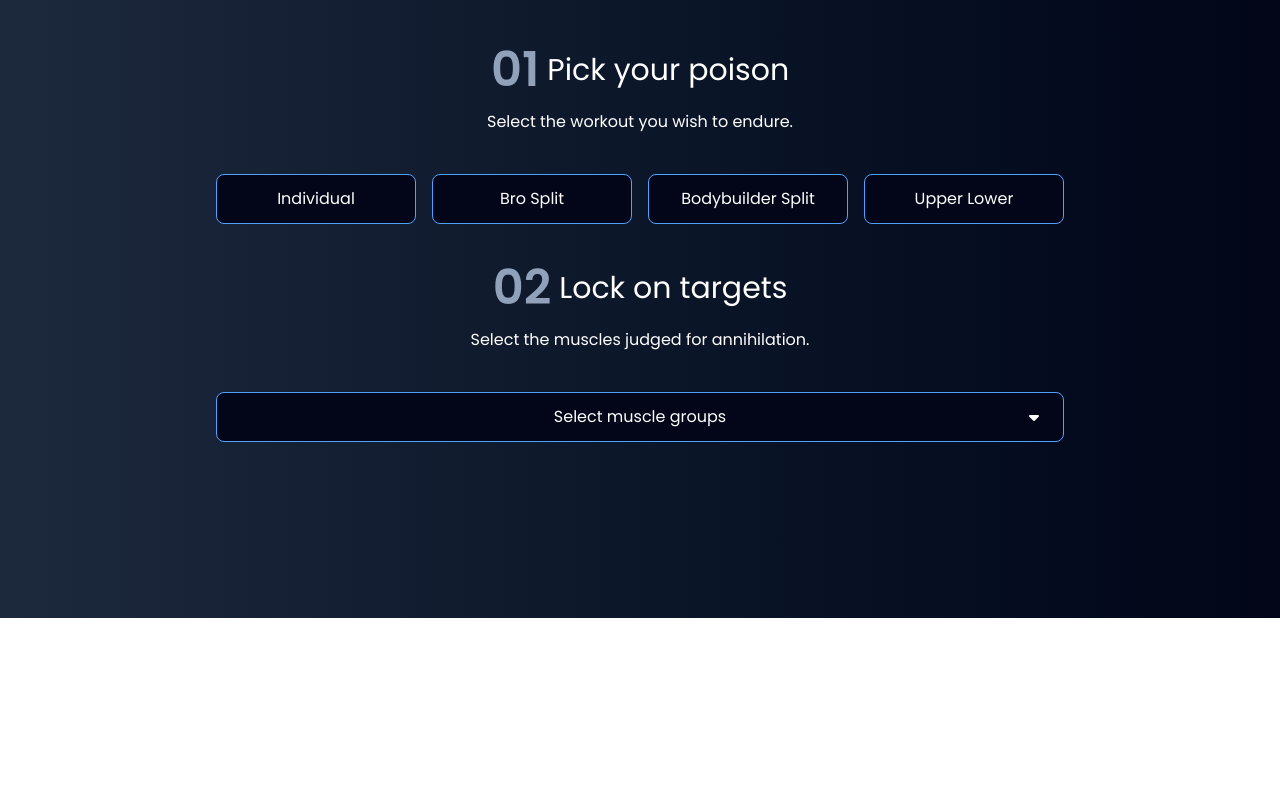
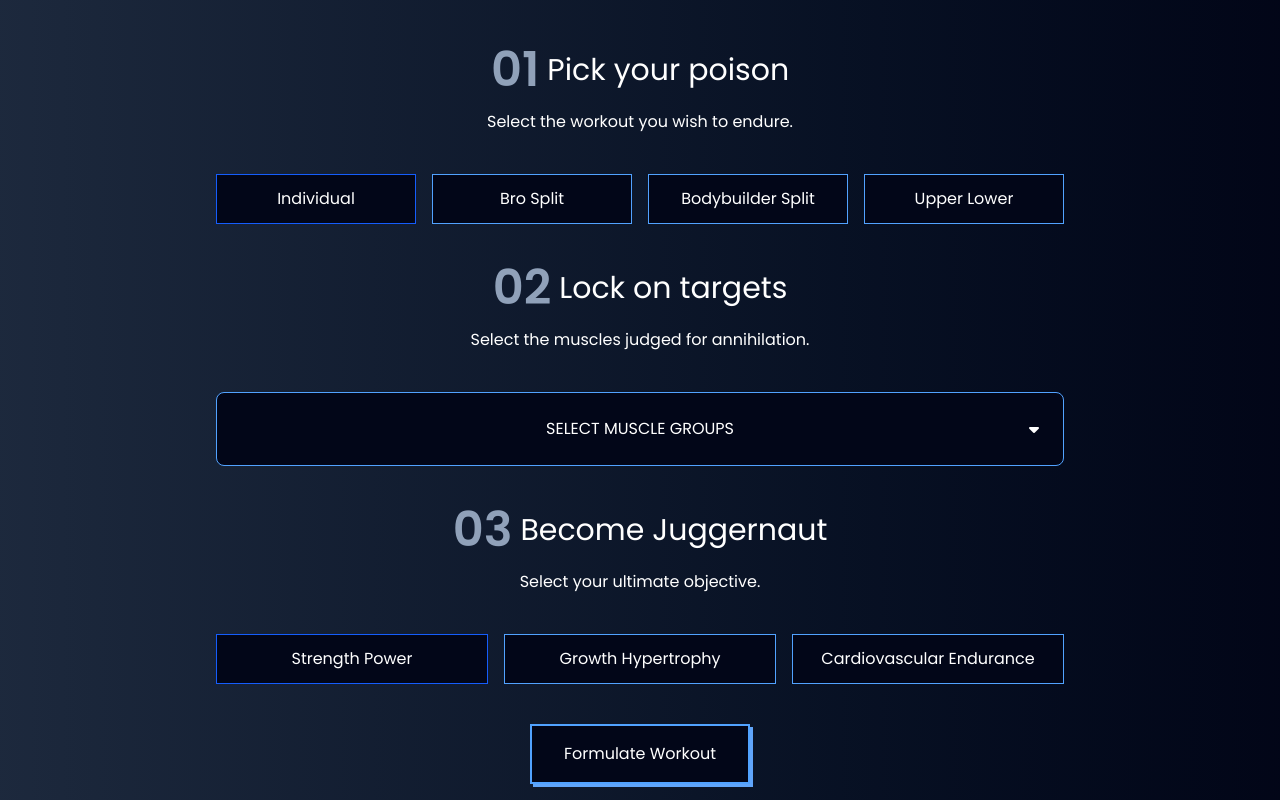
Before and after one commit to Svayam10/Fitness-App, a React (Vite) app: page / in a window 1280 px wide. Shown: the part 982-1782 px from the top of the page. Before the commit the page ends 1600 px from the top, so only its background shows below. Built offline with nearby package versions, Linux system fonts and the light colour scheme.

Commit message:
Basic frontend Ready

```diff
--- /dev/null
+++ b/src/components/Button.jsx
@@ -0,0 +1,10 @@
+import React from 'react'
+
+export default function Button(props) {
+    const {text} = props
+  return (
+      <button className="px-8 py-4 mx-auto rounded-medium border-blue-400 border-solid border-[2px] bg-slate-950 blueShadow duration-200">
+        <p>{text}</p>
+      </button>
+  )
+}
--- a/src/components/Generator.jsx
+++ b/src/components/Generator.jsx
@@ -1,6 +1,7 @@
-import React from 'react'
+import React, {useState} from 'react'
 import SectionWrapper from './SectionWrapper'
-import { WORKOUTS } from '../utils/swolider'
+import { SCHEMES, WORKOUTS } from '../utils/swolider'
+import Button from './Button'
 
 function Header (props) {
   const {index,title,description} = props
@@ -15,14 +16,50 @@ function Header (props) {
   )
 }
 
-export default function Generator() {
+export default function Generator(props) {
+  const {poison, setPoison, muscles, setMuscles, goals, setGoals} = props
+
+  const [showModal, setShowModal] = useState(false)
+
+
+
+  function toggleModal() {
+    setShowModal(!showModal)
+  }
+
+  function updateMuscles(muscleGroup){
+
+    if(muscles.includes(muscleGroup)){
+      setMuscles(muscles.filter(val => val !== muscleGroup))
+      return
+    }
+
+    if (muscles.length > 2){
+      return
+    }
+    if (poison !== 'individual'){
+      setMuscles([muscleGroup])
+      setShowModal(false)
+      return
+    }
+
+    setMuscles([...muscles,muscleGroup])
+    if (muscles.length === 2){
+      setShowModal(false)
+    }
+
+  }
+
   return (
     <SectionWrapper header={'Generate your Workout'} title={['It\'s','huge','o\'clock']}>
       <Header index={'01'} title={'Pick your poison'} description={'Select the workout you wish to endure.'}/>
       <div className="grid grid-cols-2 sm:grid-cols-4 gap-4">
         {Object.keys(WORKOUTS).map((type ,typeIndex) => {
           return(
-            <button className="bg-slate-950 border border-blue-400 duration-200 hover:border-blue-600 py-3 rounded-lg" key={typeIndex}>
+            <button onClick={()=>{
+              setMuscles([])
+              setPoison(type)
+            }} className={"bg-slate-950 border duration-200  hover:border-blue-800 py-3 rounded-lg" + (type === poison ? 'border border-blue-600' : 'border border-blue-400')} key={typeIndex}>
               <p className='capitalize'>{type.replaceAll('_'," ")}</p>
             </button>
           )
@@ -30,12 +67,42 @@ export default function Generator() {
       </div>
 
       <Header index={'02'} title={'Lock on targets'} description={'Select the muscles judged for annihilation.'}/>
-      <div className="bg-slate-950 border border-solid border-blue-400 p-3 rounded-lg">
-        <div className='relative flex items-center justify-center'>
-          <p>Select muscle groups</p>
+      <div className="bg-slate-950 border border-solid border-blue-400 p-3 rounded-lg flex flex-col">
+        <button onClick={toggleModal} className='relative p-3 flex items-center justify-center'>
+          <p className='uppercase'>{muscles.length == 0 ? 'Select muscle groups': muscles.join(' ')}</p>
           <i className="fa-solid absolute right-3 top-1/2 -translate-y-1/2 fa-caret-down"></i>
-        </div>
+        </button>
+        {showModal && (
+          <div className='flex flex-col px-3 pb-3'>
+            {(poison === 'individual' ? WORKOUTS[poison] : Object.keys(WORKOUTS[poison])).map((muscleGroup,muscleGroupIndex)=>{
+              return(
+                <button onClick={()=>{
+                  updateMuscles(muscleGroup)
+                }} key={muscleGroupIndex} className={'hover:text-blue-400 px-4 duration-200'+ (muscles.includes(muscleGroup) ? ' text-blue-400' : '')}>
+                  <p className='uppercase'>{muscleGroup.replaceAll("_","")}</p>
+                </button>
+              )
+            })
+
+            }
+          </div>
+        )}
       </div>
+
+      <Header index={'03'} title={'Become Juggernaut'} description={'Select your ultimate objective.'}/>
+      <div className="grid grid-cols-2 sm:grid-cols-3 gap-4">
+        {Object.keys(SCHEMES).map((scheme ,schemeIndex) => {
+          return(
+            <button onClick={()=>{
+              setGoals(scheme)
+            }} className={"bg-slate-950 border duration-200 px-4 hover:border-blue-800 py-3 rounded-lg" + (scheme === goals ? 'border border-blue-600' : 'border border-blue-400')} key={schemeIndex}>
+              <p className='capitalize'>{scheme.replaceAll('_'," ")}</p>
+            </button>
+          )
+        })}
+      </div>
+      <Button text='Formulate Workout'/>
+
 
     </SectionWrapper>
   )
--- a/src/components/Hero.jsx
+++ b/src/components/Hero.jsx
@@ -1,4 +1,5 @@
 import React from "react";
+import Button from "./Button";
 
 export default function Hero() {
   return (
@@ -17,9 +18,7 @@ export default function Hero() {
         <span className="text-blue-400 font-medium">mass monstrosity</span>,
         afflicted with severe body dismorphia, unable to fit through doors.
       </p>
-      <button className="px-8 py-4 rounded-medium border-blue-400 border-solid border-[2px] bg-slate-950 blueShadow duration-200">
-        <p>Accept & Begin</p>
-      </button>
+      <Button text="Accept & Begin" />
     </div>
   );
 }
--- a/src/components/Workout.jsx
+++ b/src/components/Workout.jsx
@@ -1,6 +1,7 @@
 import React from 'react'
 
-export default function Workout() {
+export default function Workout(props) {
+  const {workout} = props
   return (
     <div>
       Workout
--- /dev/null
+++ b/src/utils/functions.js
@@ -0,0 +1,3 @@
+function generateWorkout(){
+
+}
```
